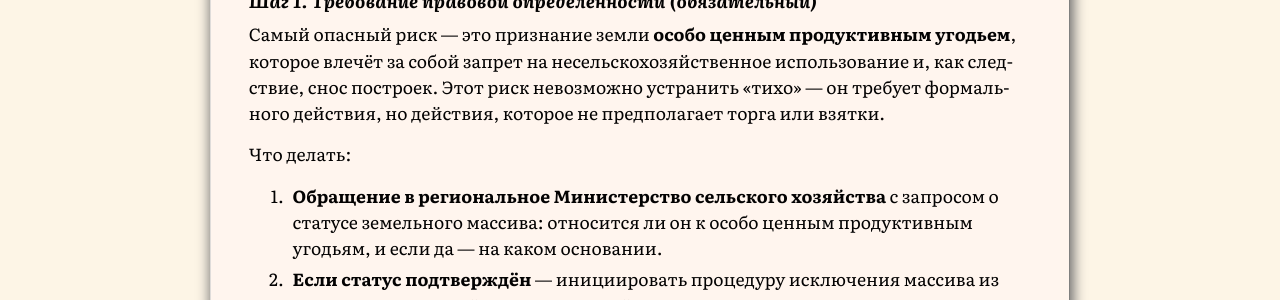
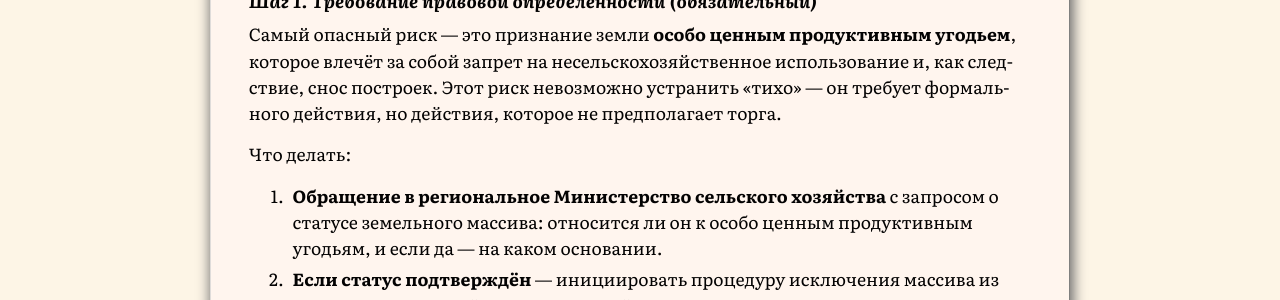
Before and after one commit to SergSi/land-use-art, a Jekyll site: the page built from _posts/2025-12-20-snt.md, in a window 1280 px wide and 900 px high, scrolled down 10364 px. Shown: the part 240-540 px from the top of the window. Built offline with Jekyll 4.4.1, drawn with Linux system fonts in a browser that asks for light colours; some web fonts are replaced; some of the changed text lies outside the part shown.

Commit message:
Update 2025-12-20-snt.md

```diff
--- a/_posts/2025-12-20-snt.md
+++ b/_posts/2025-12-20-snt.md
@@ -245,7 +245,7 @@ summary: "Статья представляет собой руководств
 
 ##### Шаг 1. Требование правовой определённости (обязательный)
 
-Самый опасный риск — это признание земли **особо ценным продуктивным угодьем**, которое влечёт за собой запрет на несельскохозяйственное использование и, как следствие, снос построек. Этот риск невозможно устранить «тихо» — он требует формального действия, но действия, которое не предполагает торга или взятки.
+Самый опасный риск — это признание земли **особо ценным продуктивным угодьем**, которое влечёт за собой запрет на несельскохозяйственное использование и, как следствие, снос построек. Этот риск невозможно устранить «тихо» — он требует формального действия, но действия, которое не предполагает торга.
 
 Что делать:
 
```
Also changed, not shown: other parts of _posts/2025-12-20-snt.md (+1 -1 lines).
